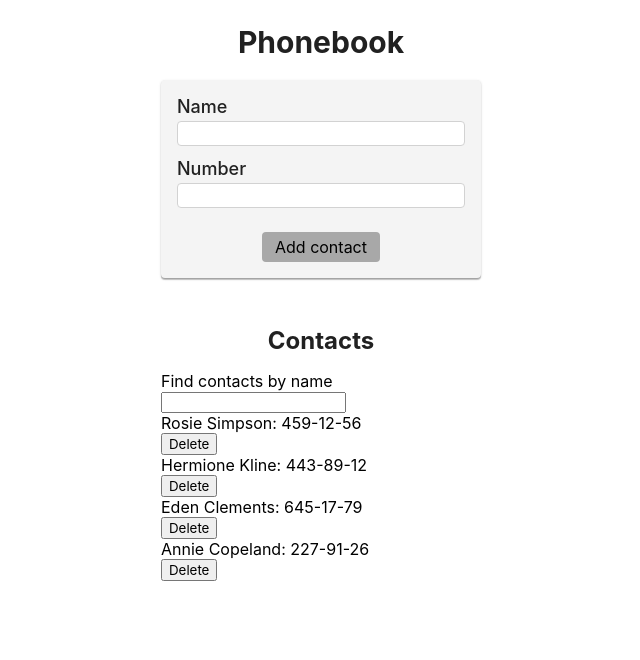
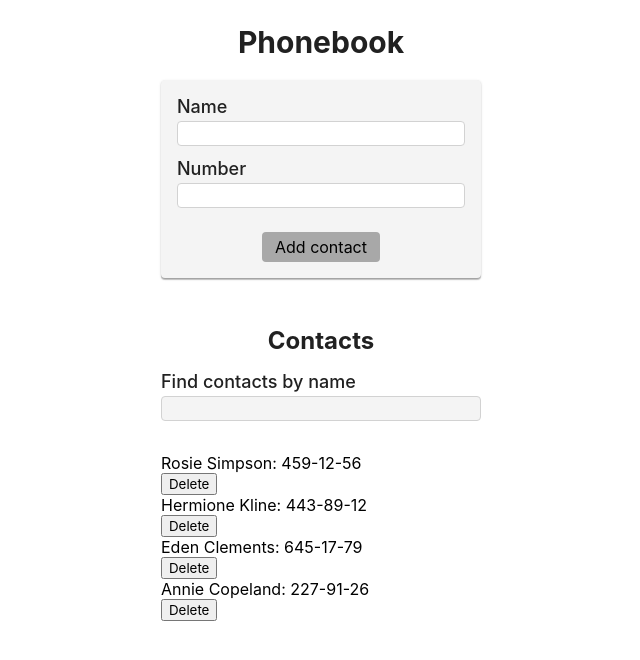
Before and after one commit to kuhai-anna/goit-react-hw-02-phonebook, a React (Create React App) app: page / in a window 1280 px wide. Shown: the top 660 px of the page, without its empty margins (319-959 px from the left). Built offline with nearby package versions, Linux system fonts and the light colour scheme.

Commit message:
Style the Filter component

```diff
--- a/src/components/Filter/Filter.jsx
+++ b/src/components/Filter/Filter.jsx
@@ -1,11 +1,12 @@
 import PropTypes from 'prop-types';
+import { FilterField, FilterLabel, FilterLabelText } from './Filter.styled';
 
 export const Filter = ({ value, onChangeFilter }) => {
   return (
-    <label>
-      <span>Find contacts by name</span>{' '}
-      <input type="text" value={value} onChange={onChangeFilter}></input>
-    </label>
+    <FilterLabel>
+      <FilterLabelText>Find contacts by name</FilterLabelText>
+      <FilterField type="text" value={value} onChange={onChangeFilter} />
+    </FilterLabel>
   );
 };
 
--- /dev/null
+++ b/src/components/Filter/Filter.styled.jsx
@@ -0,0 +1,51 @@
+import styled from 'styled-components';
+
+export const FilterLabel = styled.label`
+  display: flex;
+  flex-direction: column;
+  margin-bottom: ${props => {
+    return props.theme.spacing(8);
+  }};
+`;
+
+export const FilterLabelText = styled.span`
+  margin-bottom: ${props => {
+    return props.theme.spacing(1);
+  }};
+
+  color: ${props => {
+    return props.theme.colors.text;
+  }};
+  font-weight: 500;
+  font-size: 18px;
+`;
+
+export const FilterField = styled.input`
+  padding: 4px 8px;
+  width: ${props => {
+    return props.theme.spacing(75.5);
+  }};
+
+  outline: none;
+  border: 1px solid
+    ${props => {
+      return props.theme.colors.border;
+    }};
+  border-radius: ${props => {
+    return props.theme.spacing(1);
+  }};
+  background-color: ${props => {
+    return props.theme.colors.bgd;
+  }};
+
+  transition-property: border-color;
+  transition-duration: 250ms;
+  transition-timing-function: cubic-bezier(0.4, 0, 0.2, 1);
+
+  :hover,
+  :focus {
+    border-color: ${props => {
+      return props.theme.colors.borderHover;
+    }};
+  }
+`;
```
